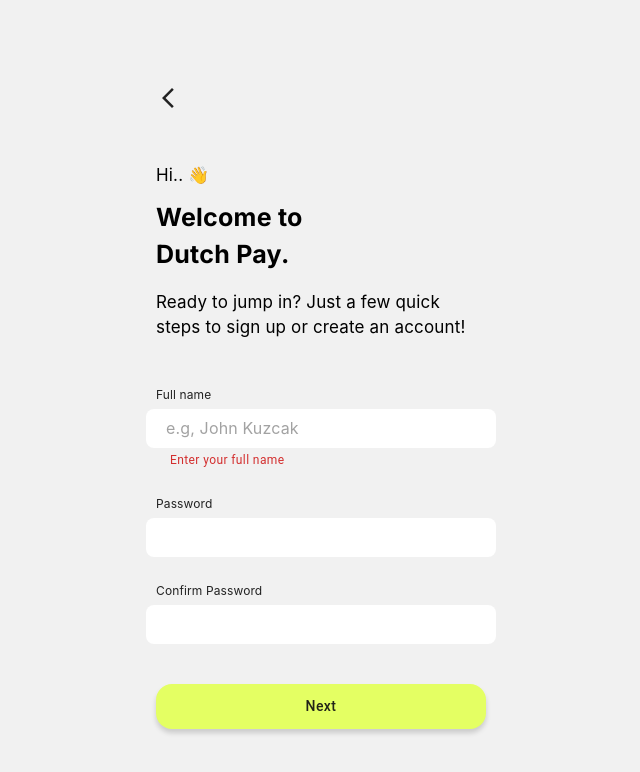
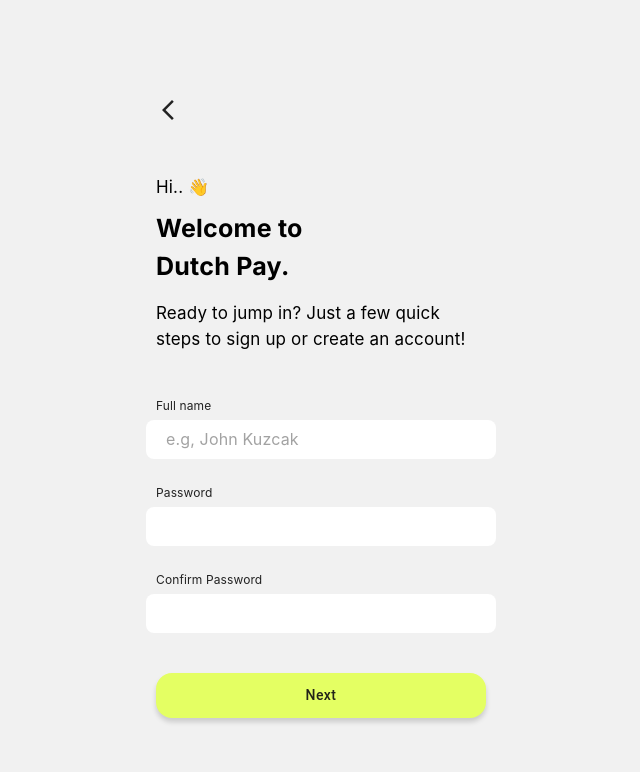
Before and after one commit to DutchPay-Bill/DutchPay-client, a React (Vite) app: page /register in a window 1280 px wide. Shown: the top 772 px of the page, without its empty margins (319-959 px from the left). Built offline with nearby package versions, Linux system fonts and the light colour scheme; a web font is replaced by a local one.

Commit message:
fix: register form validation fix

```diff
--- a/src/containers/RegisterForm/PersonalInfoForm/index.tsx
+++ b/src/containers/RegisterForm/PersonalInfoForm/index.tsx
@@ -1,7 +1,7 @@
 import { TextField, Typography } from "@mui/material";
-import Box from '@mui/material/Box'
+import Box from "@mui/material/Box";
 import styles from "../RegisterForm.module.scss";
-import { ChangeEvent } from "react";
+import { ChangeEvent, useState } from "react";
 
 interface PersonalInfoFormProps {
   fullName: string;
@@ -16,13 +16,36 @@
   confirmPass,
   handleInputChange,
 }: PersonalInfoFormProps) {
-  const isFullName = (str: string) => {
+  const [clicked, setClicked] = useState(false);
+
+  const nameValidation = (fullName: string) => {
     const regex = /^[a-zA-Z]{3,}$/;
-    return regex.test(str);
+    if (clicked && !regex.test(fullName)) {
+      return "Enter a valid name";
+    }
+    return undefined;
   };
 
-  const isPasswordMatch = () => {
-    return password === confirmPass;
+  const passwordValidation = (password: string) => {
+    const regex = /^(?=.*[a-zA-Z])(?=.*\d)[a-zA-Z\d]{6,}$/;
+    if (clicked && (password.length < 6 || !regex.test(password))) {
+      return password.length < 6
+        ? "Password must have a minimum length of 6 characters."
+        : "Password must be alphanumeric.";
+    }
+    return undefined;
+  };
+
+  const confirmPassValidation = (confirmPass: string) => {
+    if (clicked && confirmPass !== password) {
+      return "Passwords do not match.";
+    }
+    return undefined;
+  };
+
+  const handleInputClicked = (e: ChangeEvent<HTMLInputElement>) => {
+    handleInputChange(e);
+    setClicked(true);
   };
 
   return (
@@ -42,17 +65,10 @@
           id="fullName"
           name="fullName"
           value={fullName}
-          onChange={handleInputChange}
+          onChange={handleInputClicked}
           placeholder="e.g, John Kuzcak"
-          error={!isFullName(fullName)}
-          helperText={
-            !isFullName(fullName) ? "Enter your full name" : undefined
-          }
-          FormHelperTextProps={{
-            className: isFullName(fullName)
-              ? styles.helperText
-              : `${styles.helperText} ${styles.helperText}`,
-          }}
+          error={!!nameValidation(fullName)}
+          helperText={nameValidation(fullName)}
           variant="filled"
           InputProps={{
             classes: {
@@ -73,8 +89,10 @@
           name="password"
           type="password"
           value={password}
-          onChange={handleInputChange}
+          onChange={handleInputClicked}
           variant="filled"
+          error={!!passwordValidation(password)}
+          helperText={passwordValidation(password)}
           InputProps={{
             classes: {
               input: styles.personalInfoInput2,
@@ -94,15 +112,10 @@
           name="confirmPass"
           type="password"
           value={confirmPass}
-          onChange={handleInputChange}
+          onChange={handleInputClicked}
           variant="filled"
-          error={!isPasswordMatch()}
-          helperText={!isPasswordMatch() ? "Passwords do not match" : undefined}
-          FormHelperTextProps={{
-            className: isPasswordMatch()
-              ? styles.helperText
-              : `${styles.helperText} ${styles.helperText}`,
-          }}
+          error={!!confirmPassValidation(confirmPass)}
+          helperText={confirmPassValidation(confirmPass)}
           InputProps={{
             classes: {
               input: styles.personalInfoInput2,
```
